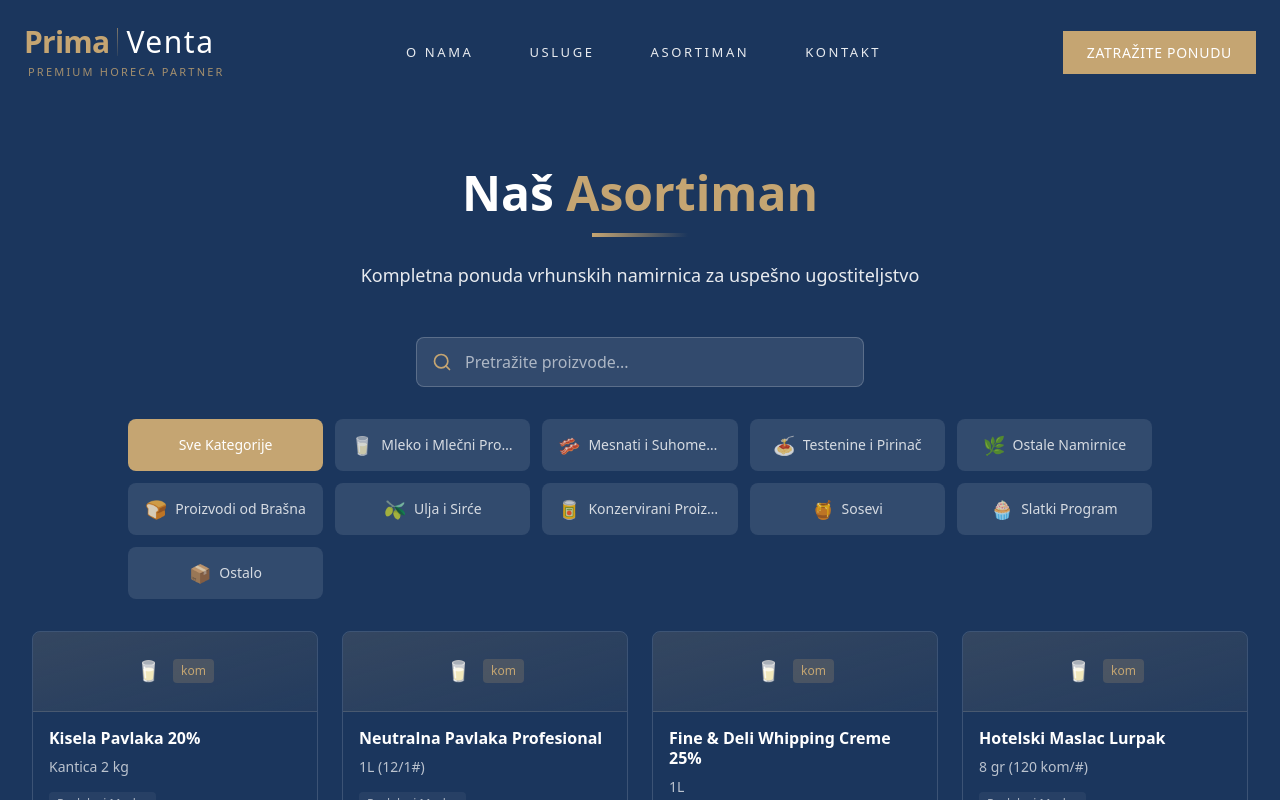
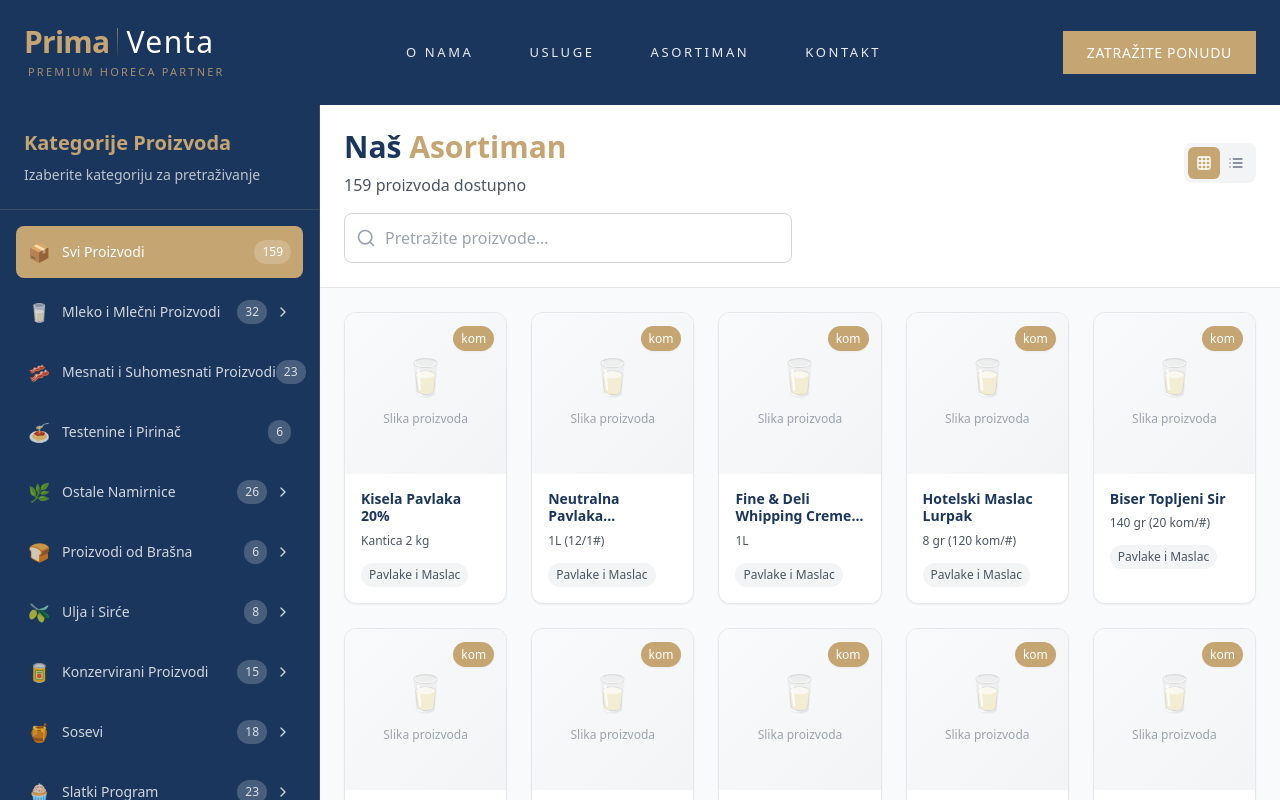
Before and after one commit to georgerokvich/new-primaventa, a Next.js app: page /asortiman in a window 1280 px wide. Shown: the top 800 px of the page. Built offline with nearby package versions, Linux system fonts and the light colour scheme; a web font is replaced by a local one.

Commit message:
Premium UX Redesign: sidebar navigation, square grid, sophisticated filtering

```diff
--- a/src/app/asortiman/page.tsx
+++ b/src/app/asortiman/page.tsx
@@ -4,9 +4,9 @@
 
 export default function AsortimentPage() {
   return (
-    <div className="relative w-full bg-white">
+    <>
       <Header />
       <ProductCatalog />
-    </div>
+    </>
   )
 }
--- a/src/components/sections/product-catalog.tsx
+++ b/src/components/sections/product-catalog.tsx
@@ -1,7 +1,7 @@
 'use client'
 
 import React, { useState, useMemo } from 'react'
-import { Search } from 'lucide-react'
+import { Search, Filter, Grid, List, ChevronRight, ChevronDown } from 'lucide-react'
 import { productCategories } from '@/data/product-categories'
 import { allProducts } from '@/data/sample-products'
 
@@ -9,6 +9,8 @@
   const [selectedCategory, setSelectedCategory] = useState<string>('all')
   const [selectedSubcategory, setSelectedSubcategory] = useState<string>('all')
   const [searchTerm, setSearchTerm] = useState('')
+  const [expandedCategories, setExpandedCategories] = useState<Set<string>>(new Set(['all']))
+  const [viewMode, setViewMode] = useState<'grid' | 'list'>('grid')
 
   const filteredProducts = useMemo(() => {
     return allProducts.filter(product => {
@@ -21,146 +23,225 @@
     })
   }, [selectedCategory, selectedSubcategory, searchTerm])
 
-  const currentCategory = productCategories.find(cat => cat.id === selectedCategory)
+  const getProductCount = (categoryId: string, subcategory?: string) => {
+    if (categoryId === 'all') return allProducts.length
+    return allProducts.filter(product => {
+      const matchesCategory = product.category === categoryId
+      const matchesSubcategory = !subcategory || product.subcategory === subcategory
+      return matchesCategory && matchesSubcategory
+    }).length
+  }
+
+  const toggleCategory = (categoryId: string) => {
+    const newExpanded = new Set(expandedCategories)
+    if (newExpanded.has(categoryId)) {
+      newExpanded.delete(categoryId)
+    } else {
+      newExpanded.add(categoryId)
+    }
+    setExpandedCategories(newExpanded)
+  }
 
   return (
-    <div className="relative min-h-screen w-full bg-[#1B365D]">
-      {/* Header Section */}
-      <div className="relative z-10 pt-16 pb-12">
-        <div className="container mx-auto px-8">
-          <div className="text-center">
-            <div className="mb-6">
-              <h1 className="font-playfair text-4xl md:text-5xl font-bold text-white mb-4">
+    <div className="flex min-h-screen bg-gray-50">
+      {/* Premium Sidebar */}
+      <div className="w-80 bg-[#1B365D] border-r border-[#C5A572]/20 flex flex-col">
+        {/* Sidebar Header */}
+        <div className="p-6 border-b border-[#C5A572]/20">
+          <h2 className="font-playfair text-xl font-bold text-[#C5A572] mb-2">
+            Kategorije Proizvoda
+          </h2>
+          <p className="font-montserrat text-sm text-white/70">
+            Izaberite kategoriju za pretraživanje
+          </p>
+        </div>
+
+        {/* Category Navigation */}
+        <div className="flex-1 overflow-y-auto p-4">
+          {/* All Products */}
+          <button
+            onClick={() => {
+              setSelectedCategory('all')
+              setSelectedSubcategory('all')
+            }}
+            className={`w-full flex items-center justify-between p-3 rounded-lg mb-2 transition-colors ${
+              selectedCategory === 'all'
+                ? 'bg-[#C5A572] text-white'
+                : 'text-white/80 hover:bg-white/10'
+            }`}
+          >
+            <div className="flex items-center gap-3">
+              <span className="text-lg">📦</span>
+              <span className="font-montserrat text-sm font-medium">Svi Proizvodi</span>
+            </div>
+            <span className="text-xs bg-white/20 px-2 py-1 rounded-full">
+              {getProductCount('all')}
+            </span>
+          </button>
+
+          {/* Category List */}
+          {productCategories.map((category) => {
+            const isExpanded = expandedCategories.has(category.id)
+            const isSelected = selectedCategory === category.id
+
+            return (
+              <div key={category.id} className="mb-2">
+                <button
+                  onClick={() => {
+                    setSelectedCategory(category.id)
+                    setSelectedSubcategory('all')
+                    toggleCategory(category.id)
+                  }}
+                  className={`w-full flex items-center justify-between p-3 rounded-lg transition-colors ${
+                    isSelected
+                      ? 'bg-[#C5A572] text-white'
+                      : 'text-white/80 hover:bg-white/10'
+                  }`}
+                >
+                  <div className="flex items-center gap-3">
+                    <span className="text-lg">{category.icon}</span>
+                    <span className="font-montserrat text-sm font-medium truncate">
+                      {category.name}
+                    </span>
+                  </div>
+                  <div className="flex items-center gap-2">
+                    <span className="text-xs bg-white/20 px-2 py-1 rounded-full">
+                      {getProductCount(category.id)}
+                    </span>
+                    {category.subcategories && (
+                      isExpanded ? <ChevronDown className="w-4 h-4" /> : <ChevronRight className="w-4 h-4" />
+                    )}
+                  </div>
+                </button>
+
+                {/* Subcategories */}
+                {category.subcategories && isExpanded && (
+                  <div className="ml-6 mt-2 space-y-1">
+                    {category.subcategories.map((subcategory) => (
+                      <button
+                        key={subcategory}
+                        onClick={() => {
+                          setSelectedCategory(category.id)
+                          setSelectedSubcategory(subcategory)
+                        }}
+                        className={`w-full flex items-center justify-between p-2 rounded-md text-left transition-colors ${
+                          selectedSubcategory === subcategory && selectedCategory === category.id
+                            ? 'bg-[#C5A572]/30 text-white'
+                            : 'text-white/60 hover:bg-white/5 hover:text-white/80'
+                        }`}
+                      >
+                        <span className="font-montserrat text-xs">{subcategory}</span>
+                        <span className="text-xs text-white/40">
+                          {getProductCount(category.id, subcategory)}
+                        </span>
+                      </button>
+                    ))}
+                  </div>
+                )}
+              </div>
+            )
+          })}
+        </div>
+      </div>
+
+      {/* Main Content */}
+      <div className="flex-1 flex flex-col">
+        {/* Header */}
+        <div className="bg-white border-b border-gray-200 p-6">
+          <div className="flex items-center justify-between mb-4">
+            <div>
+              <h1 className="font-playfair text-3xl font-bold text-[#1B365D] mb-2">
                 Naš <span className="text-[#C5A572]">Asortiman</span>
               </h1>
-              <div className="w-24 h-1 bg-gradient-to-r from-[#C5A572] to-transparent mx-auto" />
+              <p className="font-montserrat text-gray-600">
+                {filteredProducts.length} proizvoda dostupno
+              </p>
             </div>
 
-            <p className="font-montserrat text-lg text-white/90 max-w-2xl mx-auto">
-              Kompletna ponuda vrhunskih namirnica za uspešno ugostiteljstvo
-            </p>
+            <div className="flex items-center gap-4">
+              {/* View Toggle */}
+              <div className="flex bg-gray-100 rounded-lg p-1">
+                <button
+                  onClick={() => setViewMode('grid')}
+                  className={`p-2 rounded-md transition-colors ${
+                    viewMode === 'grid'
+                      ? 'bg-[#C5A572] text-white'
+                      : 'text-gray-500 hover:text-gray-700'
+                  }`}
+                >
+                  <Grid className="w-4 h-4" />
+                </button>
+                <button
+                  onClick={() => setViewMode('list')}
+                  className={`p-2 rounded-md transition-colors ${
+                    viewMode === 'list'
+                      ? 'bg-[#C5A572] text-white'
+                      : 'text-gray-500 hover:text-gray-700'
+                  }`}
+                >
+                  <List className="w-4 h-4" />
+                </button>
               </div>
             </div>
           </div>
 
-      <div className="relative z-10 pb-16">
-        <div className="container mx-auto px-8">
           {/* Search Bar */}
-          <div className="mb-8">
-            <div className="max-w-md mx-auto">
-              <div className="relative">
-                <Search className="absolute left-4 top-1/2 transform -translate-y-1/2 text-[#C5A572] w-5 h-5" />
+          <div className="relative max-w-md">
+            <Search className="absolute left-3 top-1/2 transform -translate-y-1/2 text-gray-400 w-5 h-5" />
             <input
               type="text"
               placeholder="Pretražite proizvode..."
               value={searchTerm}
               onChange={(e) => setSearchTerm(e.target.value)}
-                  className="w-full pl-12 pr-4 py-3 bg-white/10 border border-white/20 rounded-lg text-white placeholder-white/60 focus:outline-none focus:border-[#C5A572] transition-colors"
+              className="w-full pl-10 pr-4 py-3 border border-gray-300 rounded-lg focus:outline-none focus:border-[#C5A572] transition-colors"
             />
           </div>
         </div>
-          </div>
 
-          {/* Category Filter */}
-          <div className="mb-8">
-            <div className="grid grid-cols-2 md:grid-cols-3 lg:grid-cols-5 gap-3 max-w-5xl mx-auto">
-              <button
-                onClick={() => {
-                  setSelectedCategory('all')
-                  setSelectedSubcategory('all')
-                }}
-                className={`px-4 py-3 rounded-lg font-montserrat text-sm transition-colors ${
-                  selectedCategory === 'all'
-                    ? 'bg-[#C5A572] text-white'
-                    : 'bg-white/10 text-white/80 hover:bg-white/20'
-                }`}
+        {/* Products Grid */}
+        <div className="flex-1 p-6">
+          {viewMode === 'grid' ? (
+            <div className="grid grid-cols-1 sm:grid-cols-2 md:grid-cols-3 lg:grid-cols-4 xl:grid-cols-5 gap-6">
+              {filteredProducts.map((product) => (
+                <div
+                  key={product.id}
+                  className="group bg-white rounded-xl shadow-sm border border-gray-200 overflow-hidden hover:shadow-lg transition-all duration-300 hover:-translate-y-1"
                 >
-                Sve Kategorije
-              </button>
-
-              {productCategories.map((category) => (
-                <button
-                  key={category.id}
-                  onClick={() => {
-                    setSelectedCategory(category.id)
-                    setSelectedSubcategory('all')
-                  }}
-                  className={`px-4 py-3 rounded-lg font-montserrat text-sm transition-colors flex items-center justify-center gap-2 ${
-                    selectedCategory === category.id
-                      ? 'bg-[#C5A572] text-white'
-                      : 'bg-white/10 text-white/80 hover:bg-white/20'
-                  }`}
-                >
-                  <span className="text-lg">{category.icon}</span>
-                  <span className="truncate">{category.name}</span>
-                </button>
-              ))}
+                  {/* Square Image Placeholder */}
+                  <div className="aspect-square bg-gradient-to-br from-gray-50 to-gray-100 relative overflow-hidden">
+                    <div className="absolute inset-0 flex items-center justify-center">
+                      <div className="text-center">
+                        <span className="text-4xl mb-2 block opacity-60">
+                          {productCategories.find(cat => cat.id === product.category)?.icon || '📦'}
+                        </span>
+                        <span className="text-xs text-gray-400 font-montserrat">
+                          Slika proizvoda
+                        </span>
                       </div>
                     </div>
 
-          {/* Subcategory Filter */}
-          {currentCategory?.subcategories && (
-            <div className="mb-8">
-              <div className="flex flex-wrap gap-2 justify-center max-w-4xl mx-auto">
-                <button
-                  onClick={() => setSelectedSubcategory('all')}
-                  className={`px-3 py-2 rounded-md font-montserrat text-sm transition-colors ${
-                    selectedSubcategory === 'all'
-                      ? 'bg-white/20 text-white'
-                      : 'bg-white/5 text-white/70 hover:bg-white/10'
-                  }`}
-                >
-                  Sve Podkategorije
-                </button>
-
-                {currentCategory.subcategories.map((subcategory) => (
-                  <button
-                    key={subcategory}
-                    onClick={() => setSelectedSubcategory(subcategory)}
-                    className={`px-3 py-2 rounded-md font-montserrat text-sm transition-colors ${
-                      selectedSubcategory === subcategory
-                        ? 'bg-white/20 text-white'
-                        : 'bg-white/5 text-white/70 hover:bg-white/10'
-                    }`}
-                  >
-                    {subcategory}
-                  </button>
-                ))}
-              </div>
-            </div>
-          )}
-
-          {/* Products Grid */}
-          <div className="grid grid-cols-1 md:grid-cols-2 lg:grid-cols-3 xl:grid-cols-4 gap-6">
-            {filteredProducts.map((product) => (
-              <div
-                key={product.id}
-                className="bg-white/8 border border-white/15 rounded-lg overflow-hidden hover:bg-white/12 transition-colors"
-              >
-                {/* Product Header */}
-                <div className="h-20 bg-gradient-to-br from-[#C5A572]/15 to-[#C5A572]/5 flex items-center justify-center border-b border-white/10">
-                  <div className="flex items-center gap-3">
-                    <span className="text-xl">
-                      {productCategories.find(cat => cat.id === product.category)?.icon || '📦'}
-                    </span>
-                    <span className="px-2 py-1 bg-[#C5A572]/20 text-[#C5A572] text-xs font-montserrat rounded">
+                    {/* Unit Badge */}
+                    <div className="absolute top-3 right-3">
+                      <span className="px-2 py-1 bg-[#C5A572] text-white text-xs font-montserrat rounded-full shadow-sm">
                         {product.unit}
                       </span>
                     </div>
                   </div>
 
-                {/* Product Content */}
+                  {/* Product Info */}
                   <div className="p-4">
-                  <h3 className="font-montserrat text-base font-semibold text-white mb-2 leading-tight">
+                    <h3 className="font-montserrat text-sm font-semibold text-[#1B365D] mb-2 leading-tight line-clamp-2">
                       {product.name}
                     </h3>
+
                     {product.description && (
-                    <p className="font-montserrat text-sm text-white/70 mb-3 leading-relaxed">
+                      <p className="font-montserrat text-xs text-gray-600 mb-3 line-clamp-2">
                         {product.description}
                       </p>
                     )}
+
                     {product.subcategory && (
-                    <span className="inline-block px-2 py-1 bg-white/5 text-white/60 text-xs font-montserrat rounded">
+                      <span className="inline-block px-2 py-1 bg-gray-100 text-gray-600 text-xs font-montserrat rounded-full">
                         {product.subcategory}
                       </span>
                     )}
@@ -168,11 +249,58 @@
                 </div>
               ))}
             </div>
+          ) : (
+            // List View
+            <div className="space-y-4">
+              {filteredProducts.map((product) => (
+                <div
+                  key={product.id}
+                  className="bg-white rounded-lg shadow-sm border border-gray-200 p-4 hover:shadow-md transition-shadow"
+                >
+                  <div className="flex items-center gap-4">
+                    {/* Square Thumbnail */}
+                    <div className="w-16 h-16 bg-gradient-to-br from-gray-50 to-gray-100 rounded-lg flex items-center justify-center flex-shrink-0">
+                      <span className="text-2xl opacity-60">
+                        {productCategories.find(cat => cat.id === product.category)?.icon || '📦'}
+                      </span>
+                    </div>
 
+                    {/* Product Info */}
+                    <div className="flex-1">
+                      <h3 className="font-montserrat text-base font-semibold text-[#1B365D] mb-1">
+                        {product.name}
+                      </h3>
+                      {product.description && (
+                        <p className="font-montserrat text-sm text-gray-600 mb-2">
+                          {product.description}
+                        </p>
+                      )}
+                      <div className="flex items-center gap-3">
+                        <span className="px-2 py-1 bg-[#C5A572] text-white text-xs font-montserrat rounded-full">
+                          {product.unit}
+                        </span>
+                        {product.subcategory && (
+                          <span className="text-xs text-gray-500">
+                            {product.subcategory}
+                          </span>
+                        )}
+                      </div>
+                    </div>
+                  </div>
+                </div>
+              ))}
+            </div>
+          )}
+
+          {/* No Results */}
           {filteredProducts.length === 0 && (
             <div className="text-center py-16">
-              <p className="font-montserrat text-xl text-white/60">
-                Nema proizvoda koji odgovaraju vašoj pretragama
+              <div className="text-6xl mb-4 opacity-30">🔍</div>
+              <h3 className="font-playfair text-xl text-gray-600 mb-2">
+                Nema rezultata
+              </h3>
+              <p className="font-montserrat text-gray-500">
+                Nema proizvoda koji odgovaraju vašoj pretraži
               </p>
             </div>
           )}
```
Lines whose indentation alone changed are shown as unchanged.
